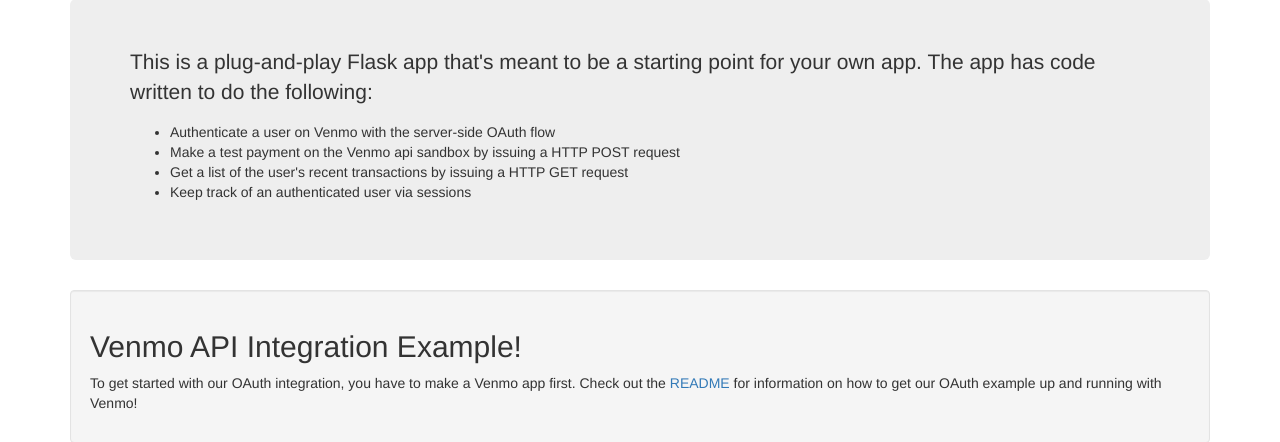
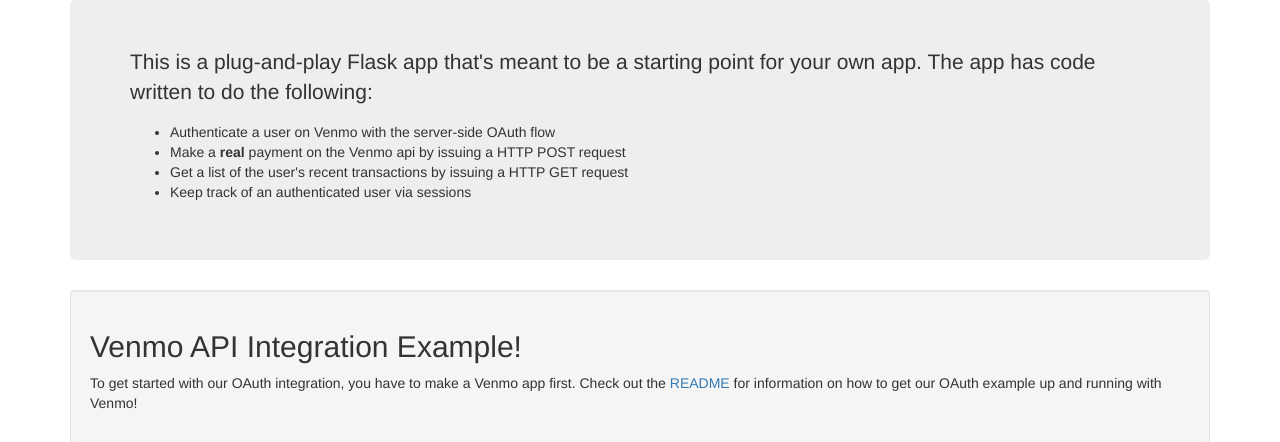
Before and after one commit to venmo/flaskeleton, a Flask app: page / in a window 1280 px wide. Shown: the part 98-540 px from the top of the page. Run offline with Flask 2, Linux system fonts and the light colour scheme; some libraries are stand-ins or nearby versions.

Commit message:
updated tutorial

```diff
--- a/templates/tutorial_intro.html
+++ b/templates/tutorial_intro.html
@@ -4,7 +4,7 @@
         The app has code written to do the following:</p>
         <ul>
             <li>Authenticate a user on Venmo with the server-side OAuth flow</li>
-            <li>Make a test payment on the Venmo api sandbox by issuing a HTTP POST request</li>
+            <li>Make a <b>real</b> payment on the Venmo api by issuing a HTTP POST request</li>
             <li>Get a list of the user's recent transactions by issuing a HTTP GET request</li>
             <li>Keep track of an authenticated user via sessions</li>
         </ul>
```
